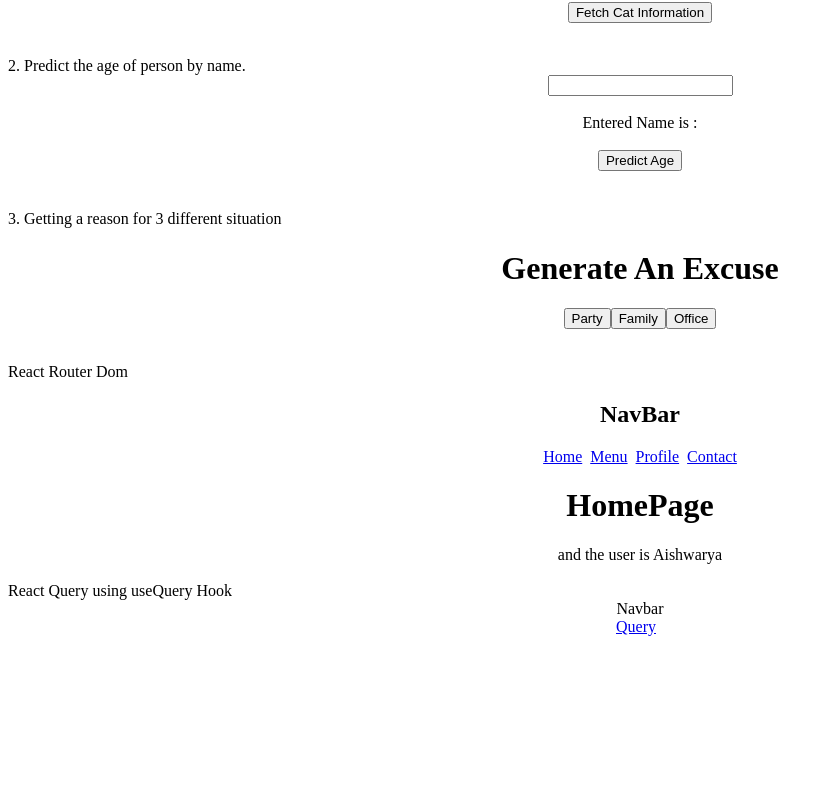
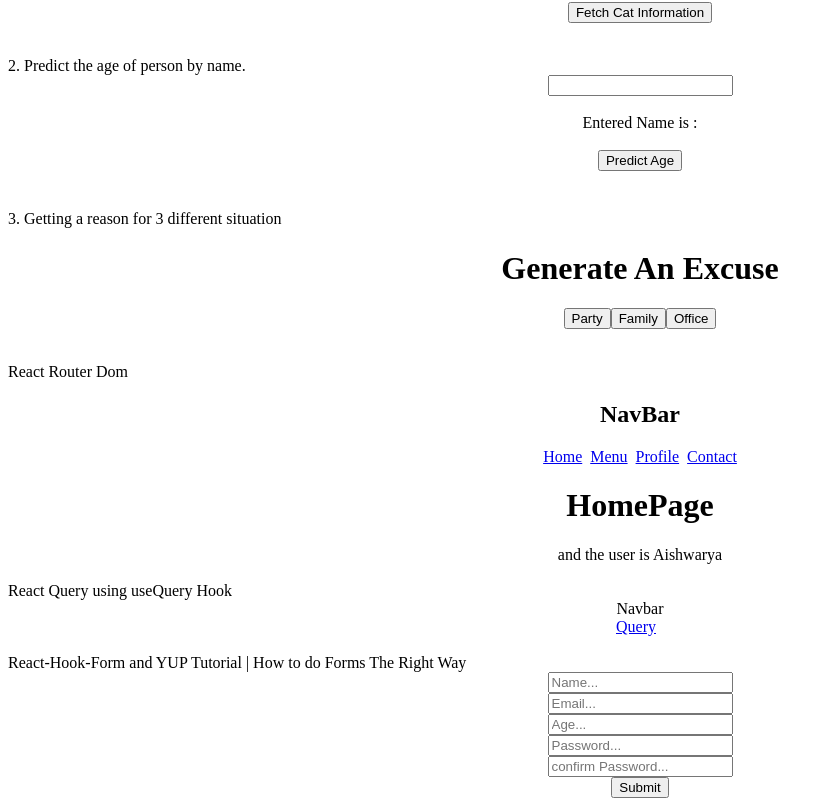
Before and after one commit to aishwaryamensinkai/React-Beginner-Course, a React (Create React App) app: page / in a window 1280 px wide. Shown: the part 1669-2475 px from the top of the page, without its empty margins (0-833 px from the left). Before the commit the page ends 2313 px from the top, so only its background shows below. Built offline with nearby package versions, Linux system fonts and the light colour scheme; no server answers.

Commit message:
React-Hook-Form and YUP Tutorial | How to do Forms The Right Way

```diff
--- a/package.json
+++ b/package.json
@@ -3,6 +3,7 @@
   "version": "0.1.0",
   "private": true,
   "dependencies": {
+    "@hookform/resolvers": "^3.3.4",
     "@tanstack/react-query": "^5.22.2",
     "@testing-library/jest-dom": "^5.17.0",
     "@testing-library/react": "^13.4.0",
@@ -11,9 +12,11 @@
     "custom-elements-es5-adapter": "^1.0.0",
     "react": "^18.2.0",
     "react-dom": "^18.2.0",
+    "react-hook-form": "^7.50.1",
     "react-router-dom": "^6.22.1",
     "react-scripts": "5.0.1",
-    "web-vitals": "^2.1.4"
+    "web-vitals": "^2.1.4",
+    "yup": "^1.3.3"
   },
   "scripts": {
     "start": "react-scripts start",
--- a/src/App.js
+++ b/src/App.js
@@ -11,6 +11,7 @@ import { Contact } from "./Pages/Contact";
 import { ErrorPage } from "./Pages/ErrorPage";
 import { NavBar } from "./Pages/NavBar";
 import { Profile } from "./Pages/Profile";
+import { Form } from "./Pages/Form";
 import { QueryClient, QueryClientProvider } from "@tanstack/react-query";
 import { QueryApp } from "./Pages/QueryApp";
 // import axios from "axios";
@@ -340,6 +341,11 @@ function App() {
           </Router>
         </QueryClientProvider>
       </div>
+      <br />
+      React-Hook-Form and YUP Tutorial | How to do Forms The Right Way
+      <div className="App">
+        <Form />
+      </div>
     </>
   );
 }
--- /dev/null
+++ b/src/Pages/Form.js
@@ -0,0 +1,45 @@
+import { useForm } from "react-hook-form";
+import * as yup from "yup";
+import { yupResolver } from "@hookform/resolvers/yup";
+
+export const Form = () => {
+  const schema = yup.object().shape({
+    fullName: yup.string().required(),
+    email: yup.string().email().required(),
+    age: yup.number().positive().integer().min(18).required(),
+    password: yup.string().min(4).max(20).required(),
+    confirmPassword: yup
+      .string()
+      .oneOf([yup.ref("password"), null])
+      .required(),
+  });
+  const { register, handleSubmit } = useForm({
+    resolver: yupResolver(schema),
+  });
+  const onSubmit = (data) => {
+    console.log(data);
+  };
+  return (
+    <form onSubmit={handleSubmit(onSubmit)}>
+      <input type="text" placeholder="Name..." {...register("fullName")} />
+      <br />
+      <input type="text" placeholder="Email..." {...register("email")} />
+      <br />
+      <input type="number" placeholder="Age..." {...register("age")} />
+      <br />
+      <input
+        type="password"
+        placeholder="Password..."
+        {...register("password")}
+      />
+      <br />
+      <input
+        type="password"
+        placeholder="confirm Password..."
+        {...register("confirmPassword")}
+      />
+      <br />
+      <input type="submit" />
+    </form>
+  );
+};
```
Also changed, not shown: 1 other file (tests, documents, lock files or other folders).
